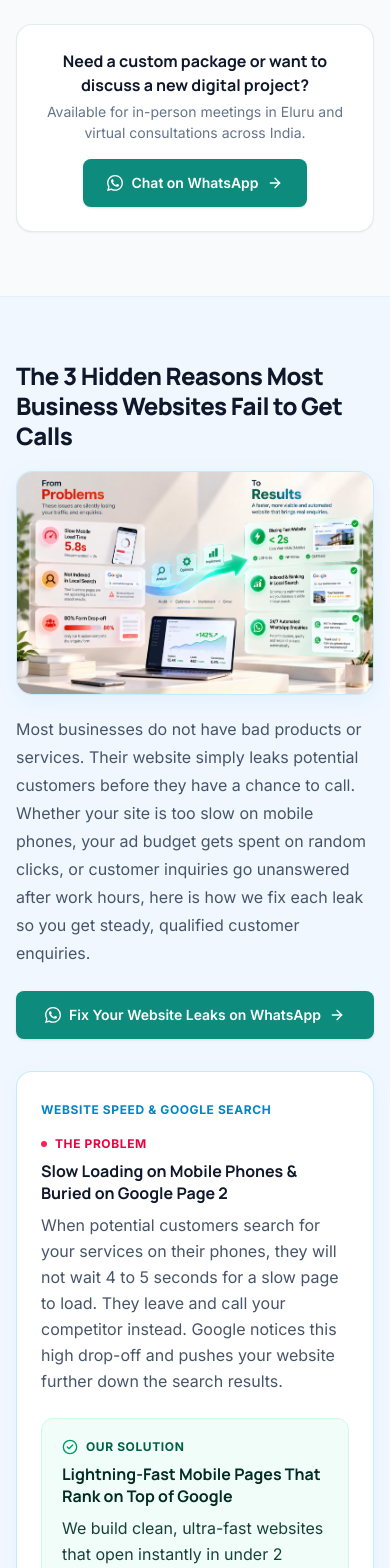
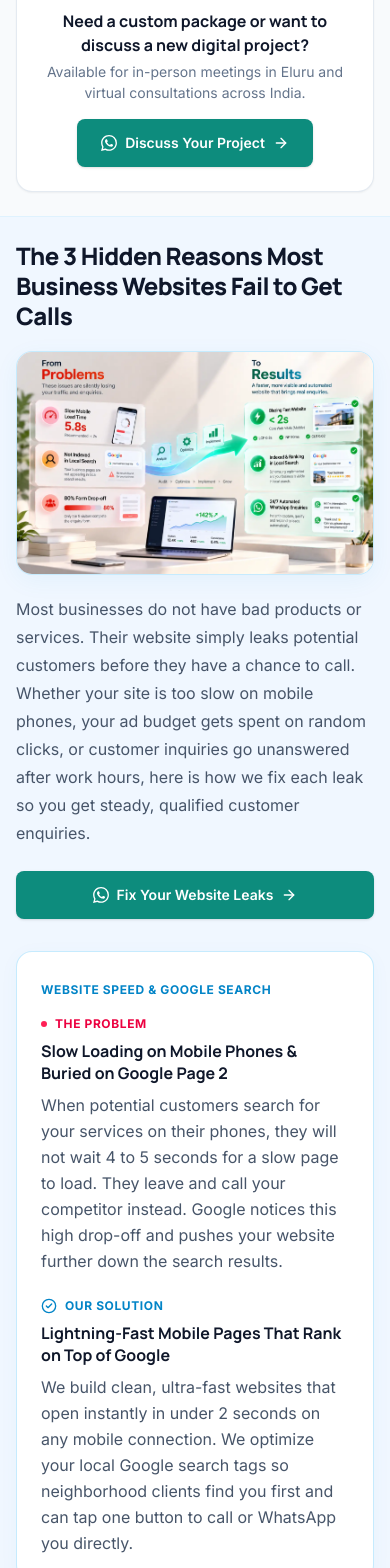
Before and after one commit to sri04552/website-design, a Next.js app: page / in a window 390 px wide. Shown: the part 4420-5988 px from the top of the page. Built offline with nearby package versions, Linux system fonts and the light colour scheme; no server answers.

Commit message:
fix(ui): apply 24px mobile/tablet & 48px desktop section padding, remove whatsapp text from ctas, remove section 4 heading icons, and remove green solution background

```diff
--- a/src/components/contact/ContactForm.jsx
+++ b/src/components/contact/ContactForm.jsx
@@ -114,7 +114,7 @@ export function ContactForm({ preselectedService = "" }) {
               className="w-full sm:w-auto"
             >
               <MessageCircle className="w-4 h-4" />
-              <span>Need an instant reply? Chat on WhatsApp</span>
+              <span>Need an instant reply? Message Us Directly</span>
             </Button>
           </div>
         )}
--- a/src/components/home/BottleneckSection.jsx
+++ b/src/components/home/BottleneckSection.jsx
@@ -1,5 +1,4 @@
 import Image from "next/image";
-import Link from "next/link";
 import {
   Sparkles,
   ArrowRight,
@@ -59,7 +58,7 @@ export function BottleneckSection() {
     <section
       id="bottlenecks"
       aria-labelledby="bottlenecks-heading"
-      className="relative py-16 sm:py-20 lg:py-24 bg-[#F0F7FF] border-t border-sky-100 text-[#0F172A]"
+      className="relative py-[24px] lg:py-[48px] bg-[#F0F7FF] border-t border-sky-100 text-[#0F172A]"
     >
       {/* Schema.org FAQ Microdata */}
       <script
@@ -119,11 +118,11 @@ export function BottleneckSection() {
                 )}`}
                 target="_blank"
                 rel="noopener noreferrer"
-                aria-label="Discuss fixing your website bottlenecks directly on WhatsApp"
+                aria-label="Discuss fixing your website bottlenecks"
                 className="w-full inline-flex items-center justify-center gap-2 bg-[#0D8C7D] hover:bg-[#0B7568] active:bg-[#085E54] text-white text-sm sm:text-base font-semibold px-6 py-3.5 rounded-lg shadow-sm hover:shadow transition-all min-h-[48px]"
               >
                 <WhatsAppIcon className="w-4 h-4 text-white" />
-                <span>Fix Your Website Leaks on WhatsApp</span>
+                <span>Fix Your Website Leaks</span>
                 <ArrowRight className="w-4 h-4" aria-hidden="true" />
               </a>
             </div>
@@ -161,16 +160,16 @@ export function BottleneckSection() {
                   </p>
                 </div>
 
-                {/* The Solution Block - Apple-style clean elevated card */}
-                <div className="mt-6 rounded-xl bg-emerald-50/70 border border-emerald-100 p-5 sm:p-6">
-                  <div className="flex items-center gap-2 text-xs font-bold uppercase tracking-wider text-emerald-800">
-                    <CheckCircle2 className="w-4 h-4 text-emerald-600 shrink-0" aria-hidden="true" />
+                {/* The Solution Block - Clean typography without green background */}
+                <div className="mt-6 space-y-2">
+                  <div className="flex items-center gap-2 text-xs font-bold uppercase tracking-wider text-[#0284C7]">
+                    <CheckCircle2 className="w-4 h-4 text-[#0284C7] shrink-0" aria-hidden="true" />
                     <span>Our Solution</span>
                   </div>
-                  <h4 className="mt-2 text-base sm:text-lg font-bold text-emerald-950 leading-snug">
+                  <h4 className="text-base sm:text-lg font-bold text-[#0F172A] leading-snug">
                     {item.solutionTitle}
                   </h4>
-                  <p className="mt-2 text-[16px] sm:text-[17px] text-emerald-950/90 leading-relaxed font-normal">
+                  <p className="text-[16px] sm:text-[17px] text-[#475569] leading-relaxed font-normal">
                     {item.solutionDescription}
                   </p>
                 </div>
--- a/src/components/home/CapabilitiesSection.jsx
+++ b/src/components/home/CapabilitiesSection.jsx
@@ -161,7 +161,7 @@ export function CapabilitiesSection() {
     <section
       id="capabilities"
       aria-labelledby="capabilities-heading"
-      className="relative py-16 sm:py-20 lg:py-24 bg-[#F8FAFC] border-t border-slate-200/90 text-[#0F172A]"
+      className="relative py-[24px] lg:py-[48px] bg-[#F8FAFC] border-t border-slate-200/90 text-[#0F172A]"
     >
       {/* Schema.org ItemList Microdata */}
       <script
@@ -292,11 +292,11 @@ export function CapabilitiesSection() {
             )}`}
             target="_blank"
             rel="noopener noreferrer"
-            aria-label="Chat directly on WhatsApp about your digital project"
+            aria-label="Discuss digital services for your business"
             className="inline-flex items-center justify-center gap-2 bg-[#0D8C7D] hover:bg-[#0B7568] active:bg-[#085E54] text-white text-sm sm:text-base font-semibold px-6 py-3.5 rounded-lg shadow-sm hover:shadow transition-all shrink-0 min-h-[48px]"
           >
             <WhatsAppIcon className="w-4 h-4 text-white" />
-            <span>Chat on WhatsApp</span>
+            <span>Discuss Your Project</span>
             <ArrowRight className="w-4 h-4" aria-hidden="true" />
           </a>
         </aside>
--- a/src/components/home/FaqSection.jsx
+++ b/src/components/home/FaqSection.jsx
@@ -63,7 +63,7 @@ export function FaqSection() {
     <section
       id="faq"
       aria-labelledby="faq-heading"
-      className="relative py-16 sm:py-20 lg:py-24 bg-[#F0F7FF] border-t border-sky-100 text-[#0F172A]"
+      className="relative py-[24px] lg:py-[48px] bg-[#F0F7FF] border-t border-sky-100 text-[#0F172A]"
     >
       {/* Schema.org FAQ Microdata */}
       <script
@@ -167,11 +167,11 @@ export function FaqSection() {
                 )}`}
                 target="_blank"
                 rel="noopener noreferrer"
-                aria-label="Ask your question directly on WhatsApp"
+                aria-label="Ask your question directly"
                 className="w-full sm:w-auto inline-flex items-center justify-center gap-2 bg-emerald-50 hover:bg-emerald-100 text-emerald-900 border border-emerald-300/80 text-sm sm:text-base font-semibold px-6 py-3.5 rounded-lg transition-colors min-h-[48px]"
               >
                 <WhatsAppIcon className="w-4 h-4 text-emerald-600" />
-                <span>Ask on WhatsApp</span>
+                <span>Ask a Quick Question</span>
               </a>
             </div>
           </div>
--- a/src/components/home/ProcessSection.jsx
+++ b/src/components/home/ProcessSection.jsx
@@ -2,10 +2,6 @@ import Link from "next/link";
 import {
   Sparkles,
   ArrowRight,
-  MessageSquareText,
-  Palette,
-  CheckCheck,
-  Rocket,
 } from "lucide-react";
 import { WhatsAppIcon } from "@/components/ui/WhatsAppIcon";
 
@@ -18,8 +14,6 @@ export function ProcessSection() {
       title: "Discovery & Project Blueprint",
       description:
         "A focused conversation to understand your business goals, target audience, and outline a fixed quote with clear milestones and zero surprise fees.",
-      icon: MessageSquareText,
-      iconColor: "text-sky-600 bg-sky-50 border-sky-200/80",
     },
     {
       step: "02",
@@ -28,8 +22,6 @@ export function ProcessSection() {
       title: "Custom Design & Rapid Build",
       description:
         "Clean, mobile-first design and functional builds tailored to your brand, with private preview links shared for your direct review and feedback.",
-      icon: Palette,
-      iconColor: "text-indigo-600 bg-indigo-50 border-indigo-200/80",
     },
     {
       step: "03",
@@ -38,8 +30,6 @@ export function ProcessSection() {
       title: "Performance & Quality Testing",
       description:
         "Rigorous testing for sub-2 second mobile loading, local Google search visibility, ad tracking, and reliable automated workflows before going live.",
-      icon: CheckCheck,
-      iconColor: "text-amber-600 bg-amber-50 border-amber-200/80",
     },
     {
       step: "04",
@@ -48,8 +38,6 @@ export function ProcessSection() {
       title: "Official Launch & Full Handover",
       description:
         "Production deployment with 100% asset and code ownership transferred to you, complete with a walkthrough guide and ongoing support.",
-      icon: Rocket,
-      iconColor: "text-emerald-600 bg-emerald-50 border-emerald-200/80",
     },
   ];
 
@@ -72,7 +60,7 @@ export function ProcessSection() {
     <section
       id="process"
       aria-labelledby="process-heading"
-      className="relative py-16 sm:py-20 lg:py-24 bg-white border-t border-slate-200/80 text-[#0F172A]"
+      className="relative py-[24px] lg:py-[48px] bg-white border-t border-slate-200/80 text-[#0F172A]"
     >
       {/* Schema.org HowTo Microdata */}
       <script
@@ -106,7 +94,6 @@ export function ProcessSection() {
         {/* 4-Step Modular Grid (2x2 on tablet/desktop, stacked on mobile) */}
         <div className="grid grid-cols-1 md:grid-cols-2 gap-6 lg:gap-8 items-stretch">
           {steps.map((item) => {
-            const IconComponent = item.icon;
             return (
               <article
                 key={item.step}
@@ -130,21 +117,13 @@ export function ProcessSection() {
                     </span>
                   </div>
 
-                  {/* Icon & Title Row - Centered vertically */}
-                  <div className="flex items-center gap-3.5 mb-2.5">
-                    <div
-                      className={`w-10 h-10 rounded-xl flex items-center justify-center shrink-0 border ${item.iconColor}`}
-                      aria-hidden="true"
-                    >
-                      <IconComponent className="w-5 h-5" />
-                    </div>
-                    <h3
-                      id={`step-heading-${item.step}`}
-                      className="text-base sm:text-lg font-bold text-[#0F172A] leading-snug group-hover:text-[#0284C7] transition-colors"
-                    >
-                      {item.title}
-                    </h3>
-                  </div>
+                  {/* Card Title without heading icon, keeping number above */}
+                  <h3
+                    id={`step-heading-${item.step}`}
+                    className="text-lg sm:text-xl font-bold text-[#0F172A] leading-snug group-hover:text-[#0284C7] transition-colors mb-2.5"
+                  >
+                    {item.title}
+                  </h3>
 
                   {/* Step Description increased by 2px */}
                   <p className="text-[15.5px] sm:text-[16px] text-[#475569] leading-relaxed font-normal">
@@ -175,11 +154,11 @@ export function ProcessSection() {
               )}`}
               target="_blank"
               rel="noopener noreferrer"
-              aria-label="Direct WhatsApp consultation"
+              aria-label="Direct project consultation"
               className="w-full sm:w-auto inline-flex items-center justify-center gap-2 bg-emerald-50 hover:bg-emerald-100 active:bg-emerald-200 text-emerald-900 border border-emerald-300/80 text-sm sm:text-base font-semibold px-6 py-3.5 rounded-lg transition-colors min-h-[48px]"
             >
               <WhatsAppIcon className="w-4 h-4 text-emerald-600" />
-              <span>Chat on WhatsApp</span>
+              <span>Direct Project Consultation</span>
             </a>
           </div>
         </div>
--- a/src/components/layout/Navbar.jsx
+++ b/src/components/layout/Navbar.jsx
@@ -250,7 +250,7 @@ export function Navbar() {
               onClick={() => setMobileMenuOpen(false)}
               className="w-full inline-flex items-center justify-center gap-2 bg-[#0D8C7D] hover:bg-[#0B7568] active:bg-[#085E54] text-white text-base font-semibold px-6 py-3.5 rounded-lg shadow-sm transition-all min-h-[48px]"
             >
-              <span>Let&apos;s Talk on WhatsApp</span>
+              <span>Start a Project Discussion</span>
               <ArrowRight className="w-4 h-4" />
             </a>
           </div>
--- a/src/components/services/ServiceDetailPage.jsx
+++ b/src/components/services/ServiceDetailPage.jsx
@@ -66,7 +66,7 @@ export function ServiceDetailPage({ service }) {
               </Button>
               <Button href={whatsappHref} variant="whatsapp" size="lg">
                 <MessageCircle className="w-4 h-4" />
-                <span>Discuss on WhatsApp</span>
+                <span>Start Direct Consultation</span>
               </Button>
             </div>
           </div>
```
